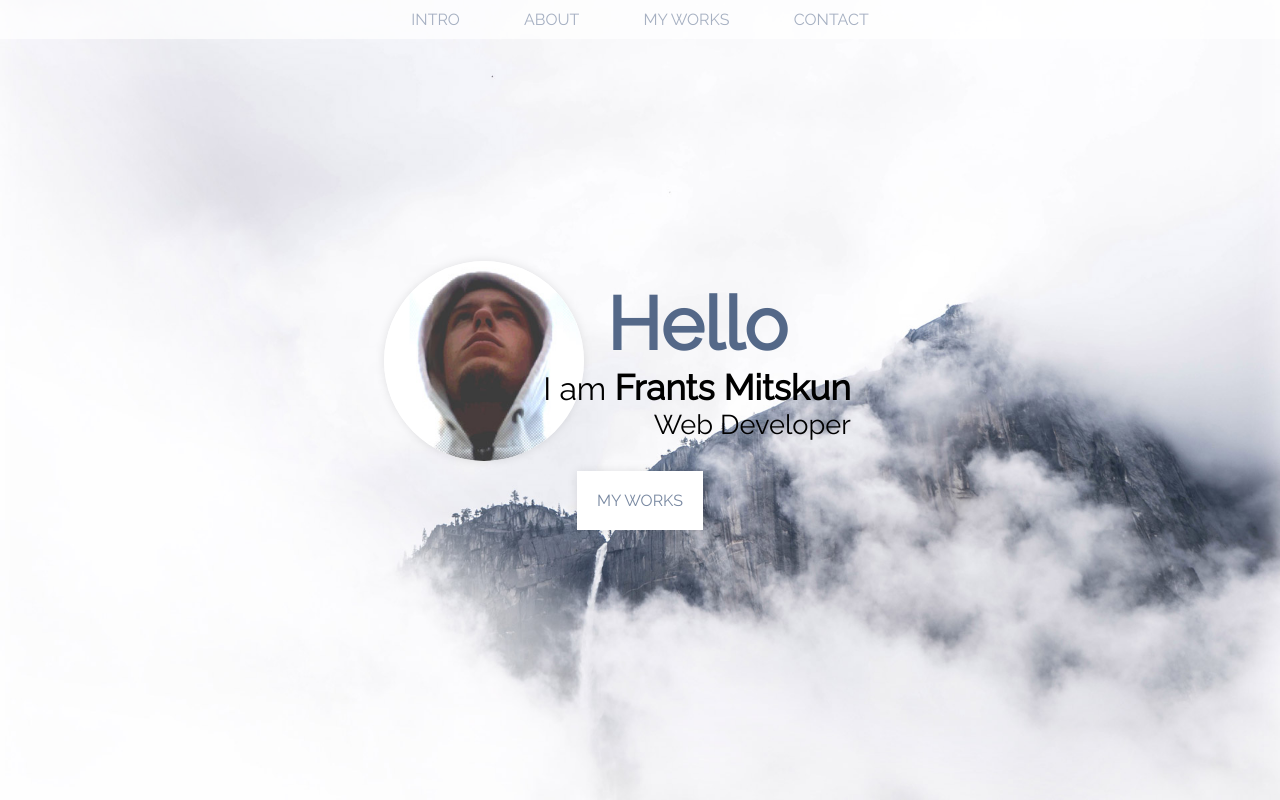
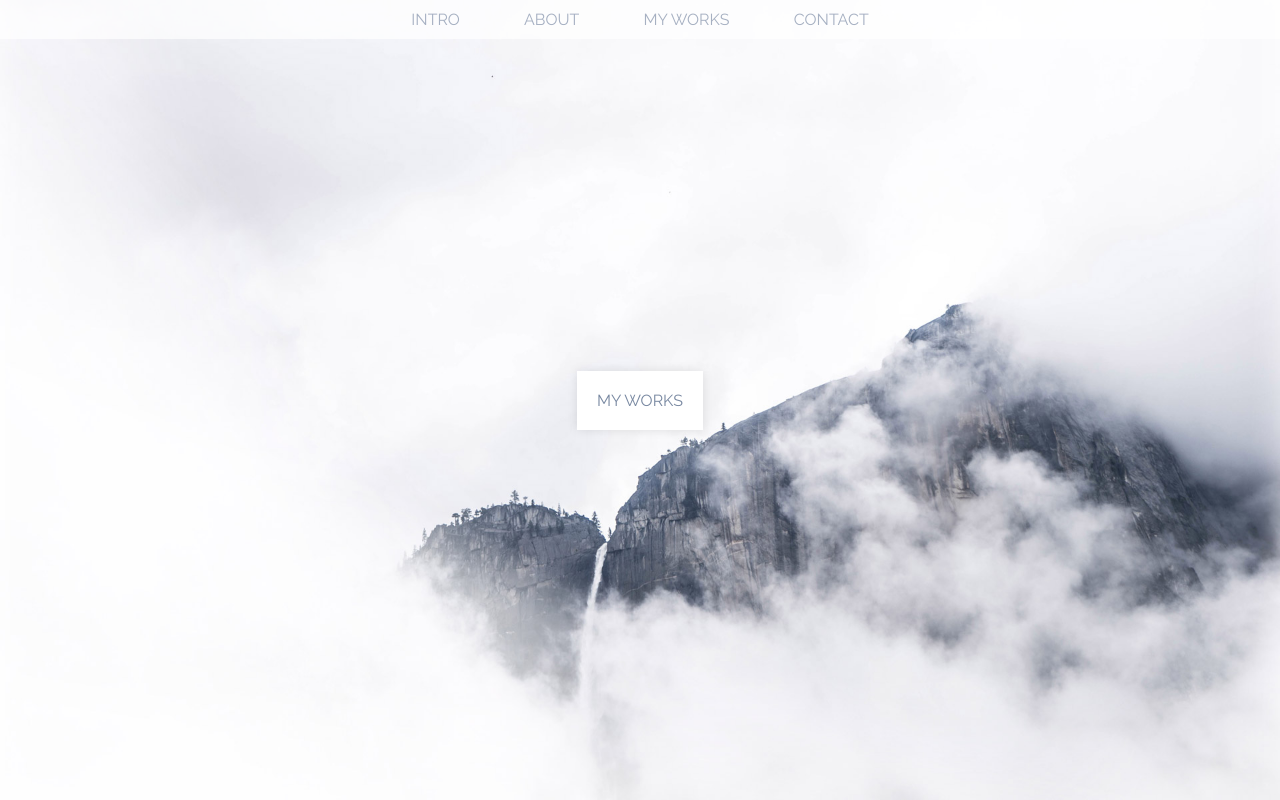
Before and after one commit to frantsmn/frantsmn.github.io, a plain HTML site: page index.html in a window 1280 px wide. Drawn offline with Linux system fonts and the light colour scheme.

Commit message:
Fix clouds animation for Edge

```diff
--- a/css/style.scss
+++ b/css/style.scss
@@ -64,7 +64,7 @@ header ul li a {
   overflow-x: hidden;
 }
 /* For paralax effect */
-.background {
+.background *{
   transform: translateZ(-1px) scale(1.5);
 }
 
@@ -99,6 +99,7 @@ header ul li a {
   }
 
   .background .clouds1 {
+
     animation-name: clouds1;
     animation-delay: -35s;
   }
--- a/index.html
+++ b/index.html
@@ -34,13 +34,13 @@
     </div>
     <div id="welcome" class="screen">
       <div class="content">
-        <div class="info">
+        <!-- <div class="info">
           <img class="my-photo" src="/img/photo.jpg">
           <div class="info-right">
             <h1><span class="hello">Hello</span><br> I am <span class="name">Frants Mitskun</span><br><span class="web-developer">
             Web Developer</span></h1>
           </div>
-        </div>
+        </div> -->
         <div class="button-wrap">
           <a class="white-button" href="#portfolio">MY WORKS</a>
         </div>
```
Also changed, not shown: css/style.min.css.
